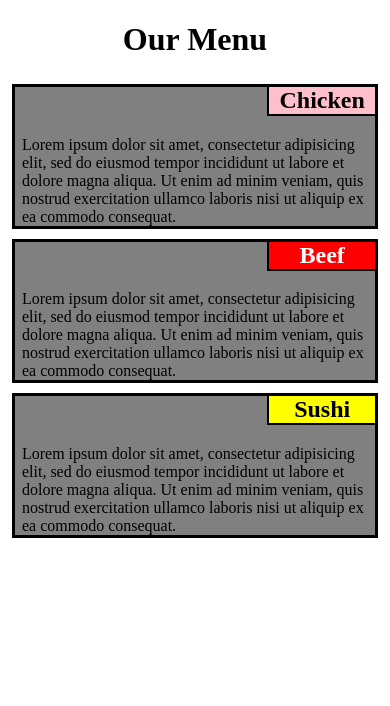
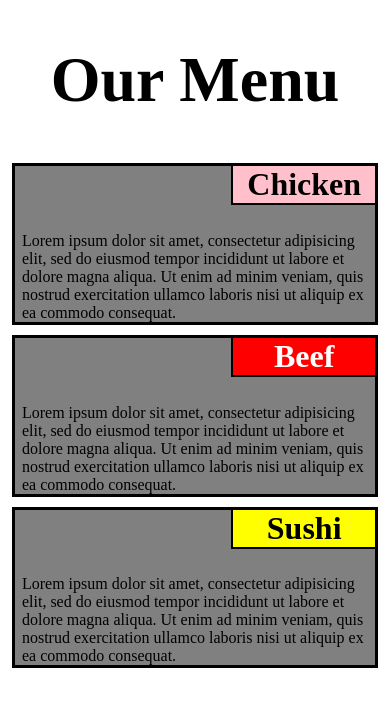
Before and after one commit to ivan4otopa/html-css-js-coursera, a plain HTML site: page module2-solution/index.html in a window 390 px wide. Drawn offline with Linux system fonts and the light colour scheme.

Commit message:
Modified style

```diff
--- a/module2-solution/css/styles.css
+++ b/module2-solution/css/styles.css
@@ -4,6 +4,10 @@
 
 body {
 	font-family: Rockwell
+}
+
+body > h1 {
+	font-size: 4em;
 }
 
 section {
@@ -23,7 +27,8 @@ section h1 {
 	border-top: none;
 	border-right: none;
 	margin-top: 0;
-	width: 30%;
+	width: 40%;
+	font-size: 2em;
 }
 
 section p {
@@ -99,7 +104,7 @@ section:nth-child(1), section:nth-child(2) {
 	}
 
 	section h1 {
-		width: 30%;
+		width: 40%;
 	}
 
 	section:nth-child(1), section:nth-child(2) {
```
